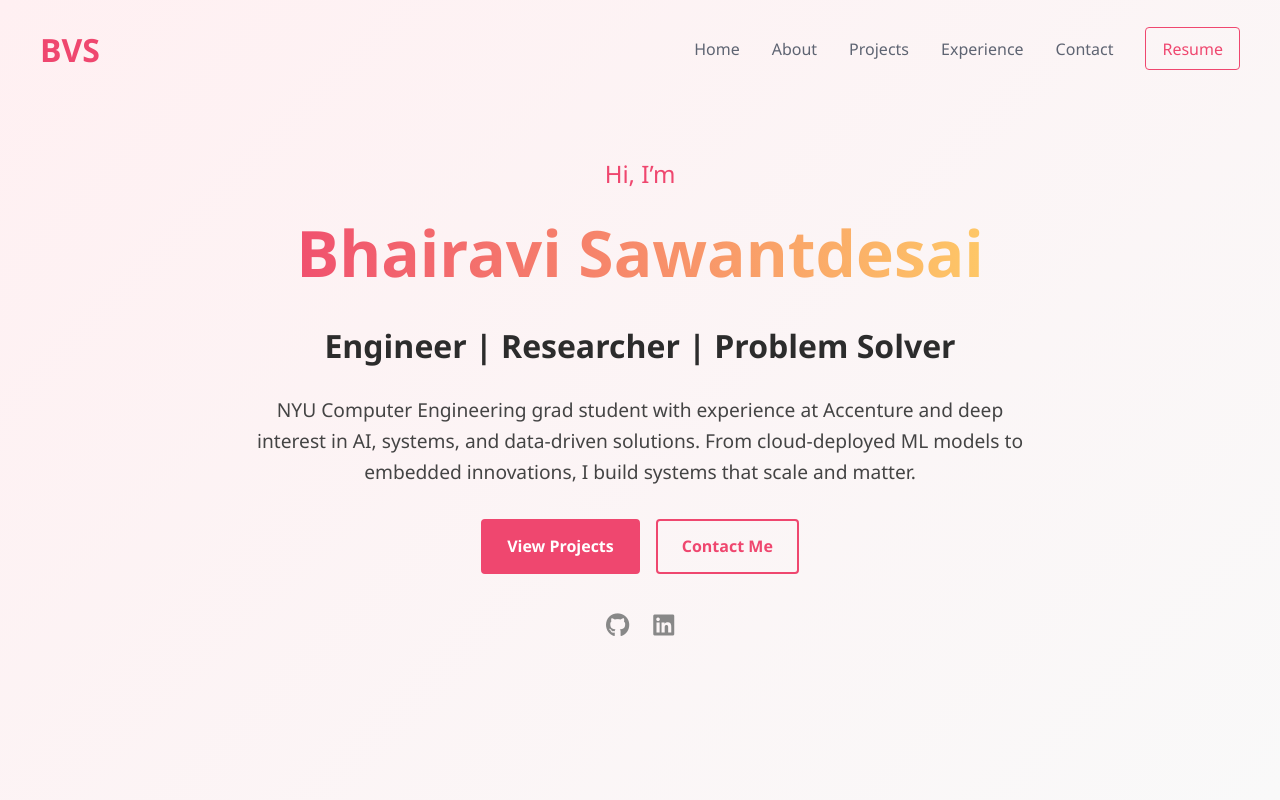
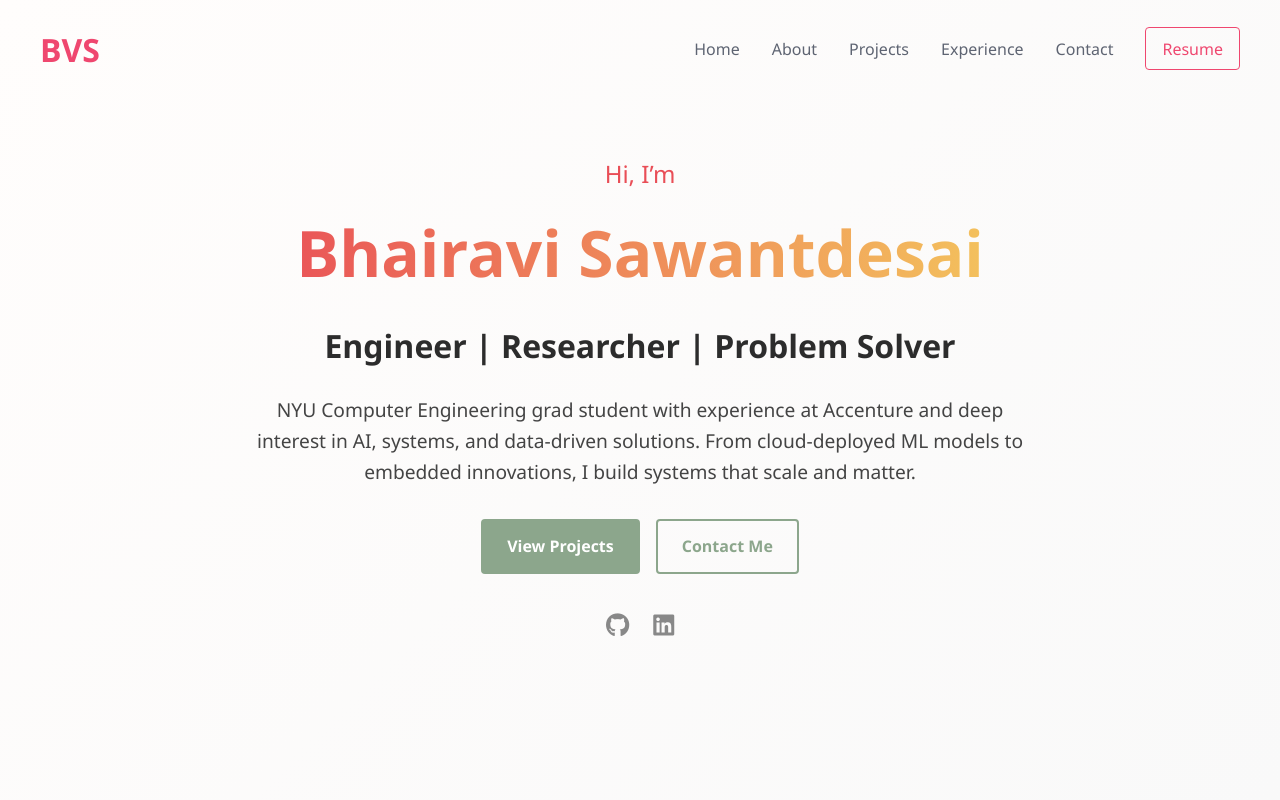
Before and after one commit to BhairaviVSD/bhairavivsd.github.io, a React (Vite) app: page / in a window 1280 px wide. Shown: the top 800 px of the page. Built offline with nearby package versions, Linux system fonts and the light colour scheme.

Commit message:
Adding updated files 2.3 Minimalist

```diff
--- a/src/components/Hero.module.css
+++ b/src/components/Hero.module.css
@@ -6,7 +6,7 @@
   position: relative;
   padding: 4rem 2rem;
   overflow: hidden;
-  background: linear-gradient(135deg, #fff0f2 0%, #f9f9f9 100%);
+  background: linear-gradient(135deg, #fffdfc 0%, #f9f9f9 100%);
   color: #2c2c2c;
 }
 
@@ -27,7 +27,7 @@
 .greeting {
   font-size: 1.5rem;
   font-weight: 400;
-  color: #ef476f;
+  color: #e94e57;
   display: block;
   margin-bottom: 0.5rem;
 }
@@ -35,7 +35,7 @@
 .fullName {
   font-size: 4rem;
   font-weight: 700;
-  background: linear-gradient(90deg, #ef476f, #ffd166);
+  background: linear-gradient(90deg, #e94e57, #f4c95d);
   -webkit-background-clip: text;
   background-clip: text;
   -webkit-text-fill-color: transparent;
@@ -64,7 +64,8 @@
   margin-bottom: 2rem;
 }
 
-.primaryBtn, .secondaryBtn {
+.primaryBtn,
+.secondaryBtn {
   padding: 0.8rem 1.5rem;
   font-size: 1rem;
   font-weight: 600;
@@ -74,24 +75,24 @@
 }
 
 .primaryBtn {
-  background-color: #ef476f;
+  background-color: #8ca68c;
   color: white;
-  border: 2px solid #ef476f;
+  border: 2px solid #8ca68c;
 }
 
 .primaryBtn:hover {
   background-color: transparent;
-  color: #ef476f;
+  color: #8ca68c;
 }
 
 .secondaryBtn {
   background-color: transparent;
-  color: #ef476f;
-  border: 2px solid #ef476f;
+  color: #8ca68c;
+  border: 2px solid #8ca68c;
 }
 
 .secondaryBtn:hover {
-  background-color: #ffe6eb;
+  background-color: #dbe3d0;
 }
 
 .socialIcons {
@@ -107,9 +108,10 @@
 }
 
 .socialIcon:hover {
-  color: #ef476f;
+  color: #8ca68c;
   transform: translateY(-3px);
 }
+
 @media (max-width: 768px) {
   .hero {
     padding: 3rem 1.5rem;
```
Also changed, not shown: 1 other file (tests, documents, lock files or other folders).
